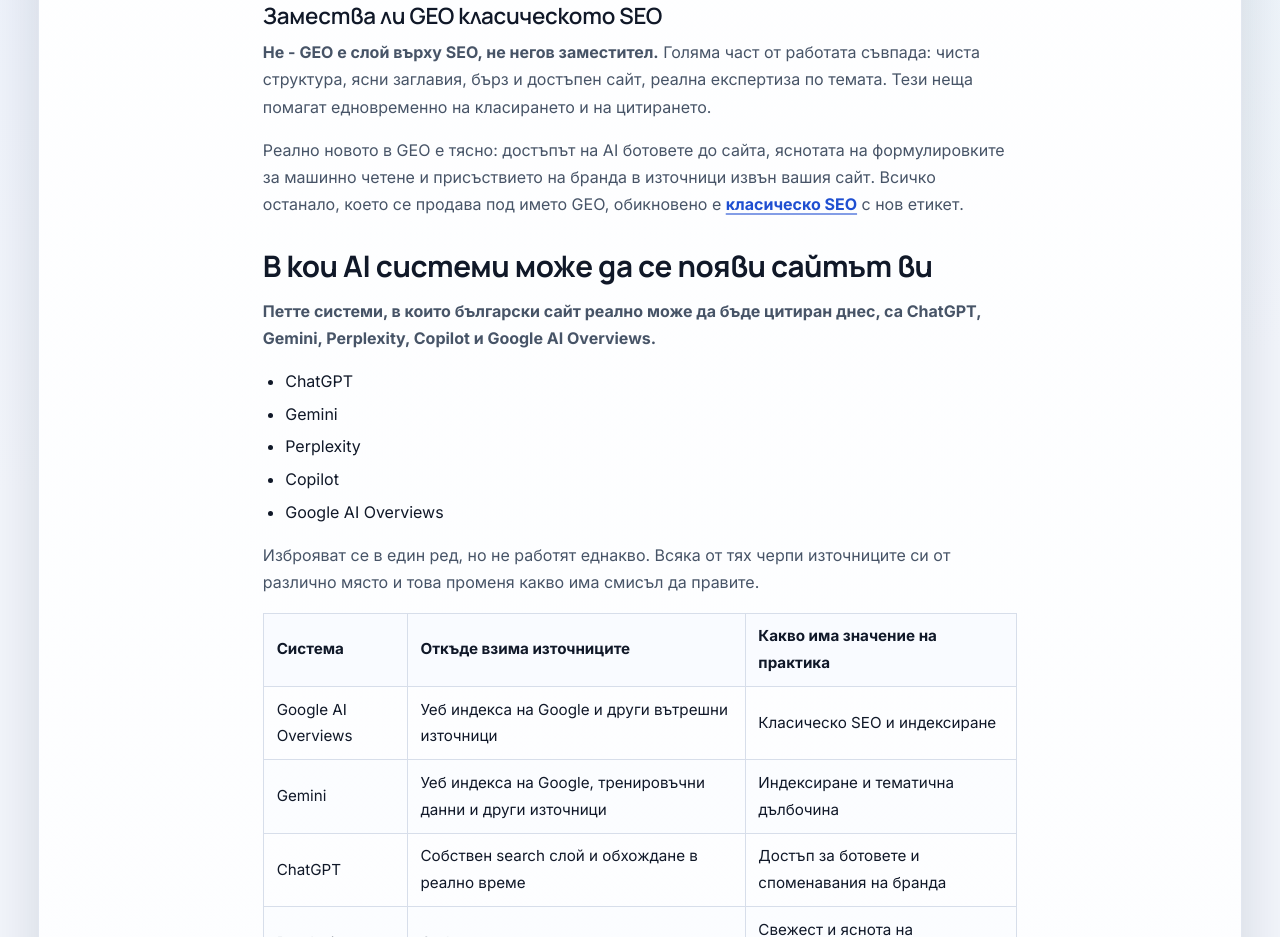
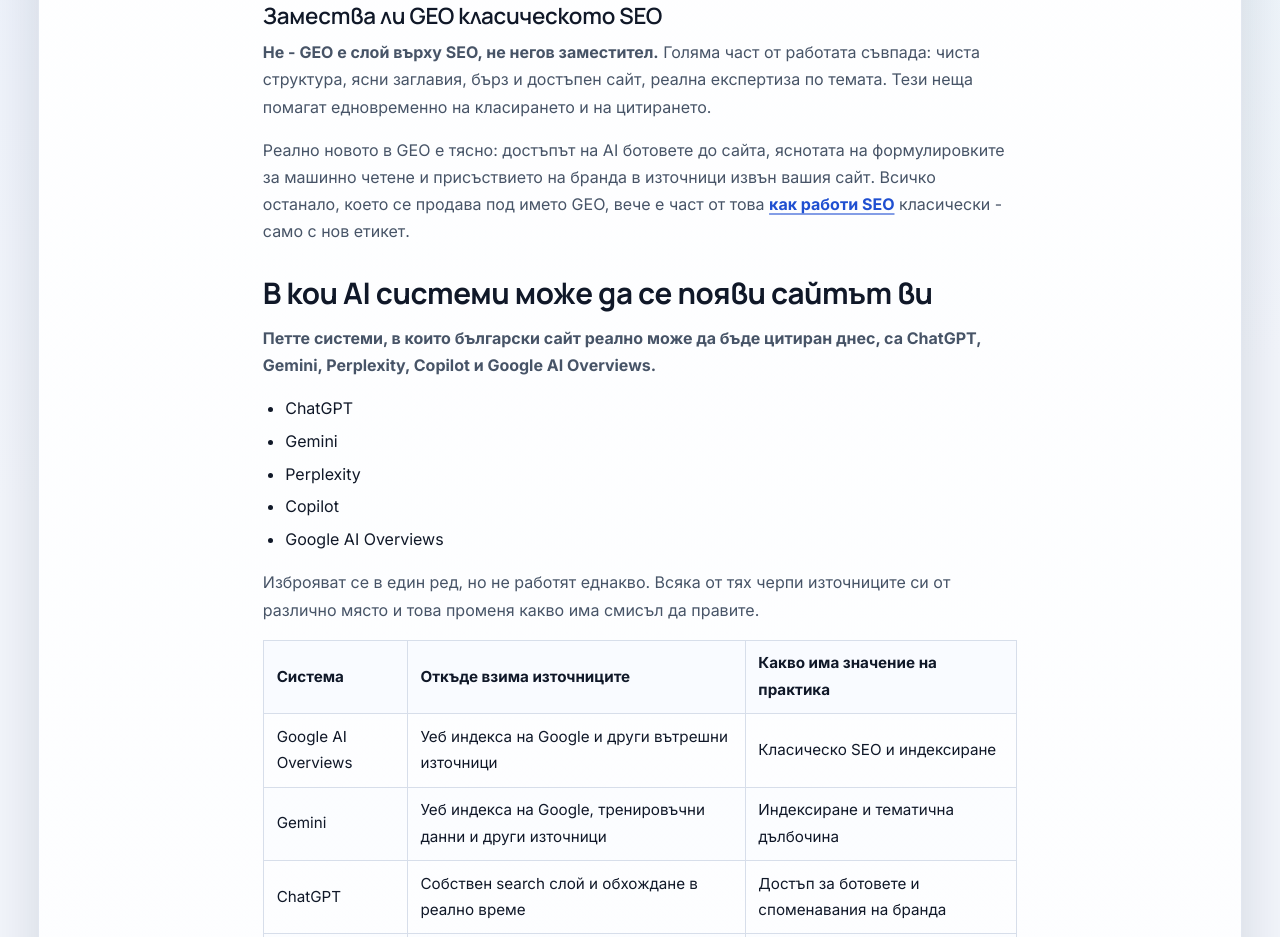
Before and after one commit to inweblife/inweblife, a Next.js app: page /geo-optimizatsia in a window 1280 px wide. Shown: the part 2260-3197 px from the top of the page. Built offline with nearby package versions, Linux system fonts and the light colour scheme; no server answers.

Commit message:
Update geo-optimizatsia.js

```diff
--- a/pages/geo-optimizatsia.js
+++ b/pages/geo-optimizatsia.js
@@ -229,11 +229,11 @@
             <p>
               Реално новото в GEO е тясно: достъпът на AI ботовете до сайта, яснотата на
               формулировките за машинно четене и присъствието на бранда в източници извън вашия
-              сайт. Всичко останало, което се продава под името GEO, обикновено е{" "}
+              сайт. Всичко останало, което се продава под името GEO, вече е част от това{" "}
               <Link href="/kak-raboti-seo">
-                <strong>класическо SEO</strong>
+                <strong>как работи SEO</strong>
               </Link>{" "}
-              с нов етикет.
+              класически - само с нов етикет.
             </p>
           </section>
 
```
